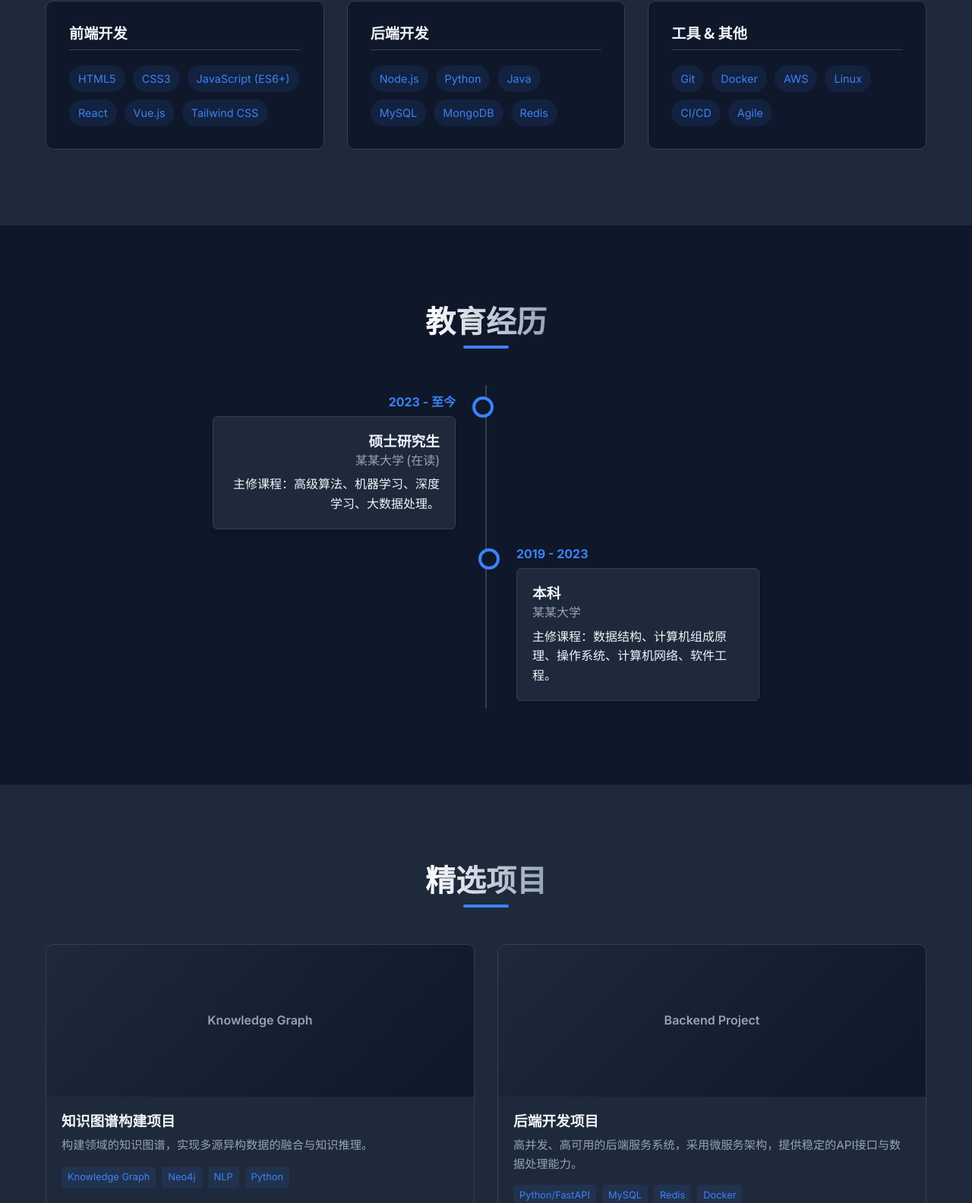
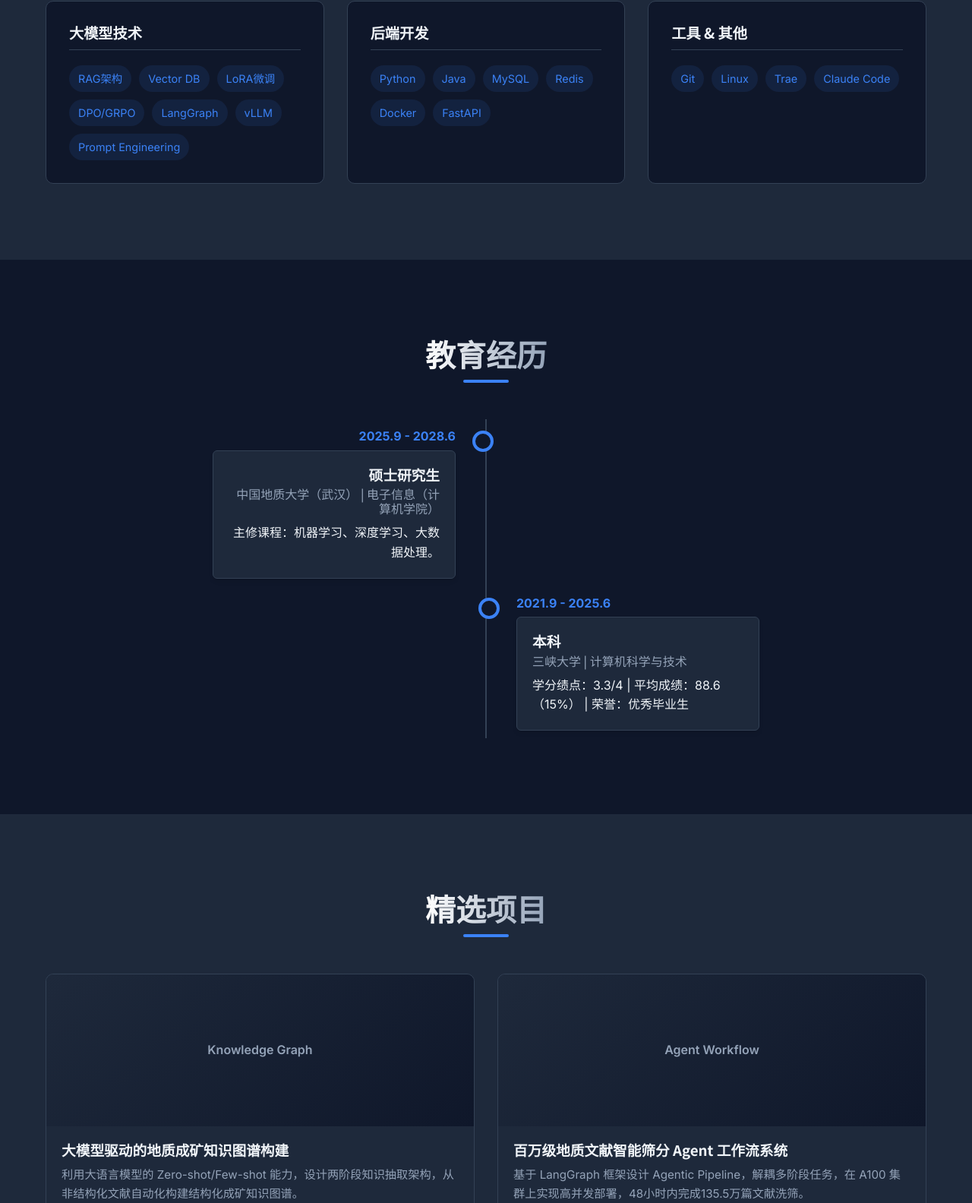
Before and after one commit to Kky6/kky6.github.io, a plain HTML site: page portfolio.html in a window 1280 px wide. Shown: the part 1610-3194 px from the top of the page at 76% size. Drawn offline with Linux system fonts and the light colour scheme.

Commit message:
update:内容变更

```diff
--- a/portfolio.html
+++ b/portfolio.html
@@ -70,7 +70,7 @@
                 </div>
                 <div class="social-links">
                     <a href="https://github.com/kky6" target="_blank" class="icon-btn"><i class="fab fa-github"></i></a>
-                    <button class="icon-btn copy-btn" data-text="kky0603@qq.com">
+                    <button class="icon-btn copy-btn" data-text="1983283904@qq.com">
                         <i class="fas fa-envelope"></i>
                         <span class="tooltip">点击复制</span>
                     </button>
@@ -90,20 +90,20 @@
                 <div class="about-text">
                     <p>
                         我是一名充满激情的开发者，拥有扎实的技术背景和解决问题的能力。
-                        我喜欢探索新技术，并将其应用于实际项目中。
-                        在过去的几年里，我参与了多个项目的开发，积累了丰富的经验。
+                        我拥有扎实的专业基础，参与过多次团队项目，积累了丰富的团队协作与沟通经验。
+                        学习能力强，能快速掌握新技术并应用；具备良好的问题解决能力和适应能力。
                     </p>
                     <p>
-                        除了编程，我还喜欢[兴趣爱好]，这些爱好让我在工作中保持创造力。
-                        我相信持续学习是保持竞争力的关键。
+                        工作严谨认真，责任心强；积极投入志愿活动和体育运动，热爱生活。
+                        我相信持续学习是保持竞争力的关键，目前专注于大模型应用与后端开发领域。
                     </p>
                     <div class="stats">
                         <div class="stat-item">
                             <span class="number">3+</span>
-                            <span class="label">年经验</span>
+                            <span class="label">年项目经验</span>
                         </div>
                         <div class="stat-item">
-                            <span class="number">10+</span>
+                            <span class="number">5+</span>
                             <span class="label">完成项目</span>
                         </div>
                     </div>
@@ -117,28 +117,29 @@
         <div class="container">
             <h2 class="section-title">专业技能</h2>
             <div class="skills-grid">
-                <!-- Frontend -->
+                <!-- AI/LLM -->
                 <div class="skill-category">
-                    <h3>前端开发</h3>
+                    <h3>大模型技术</h3>
                     <div class="skill-tags">
-                        <span>HTML5</span>
-                        <span>CSS3</span>
-                        <span>JavaScript (ES6+)</span>
-                        <span>React</span>
-                        <span>Vue.js</span>
-                        <span>Tailwind CSS</span>
+                        <span>RAG架构</span>
+                        <span>Vector DB</span>
+                        <span>LoRA微调</span>
+                        <span>DPO/GRPO</span>
+                        <span>LangGraph</span>
+                        <span>vLLM</span>
+                        <span>Prompt Engineering</span>
                     </div>
                 </div>
                 <!-- Backend -->
                 <div class="skill-category">
                     <h3>后端开发</h3>
                     <div class="skill-tags">
-                        <span>Node.js</span>
                         <span>Python</span>
                         <span>Java</span>
                         <span>MySQL</span>
-                        <span>MongoDB</span>
                         <span>Redis</span>
+                        <span>Docker</span>
+                        <span>FastAPI</span>
                     </div>
                 </div>
                 <!-- Tools -->
@@ -146,11 +147,9 @@
                     <h3>工具 & 其他</h3>
                     <div class="skill-tags">
                         <span>Git</span>
-                        <span>Docker</span>
-                        <span>AWS</span>
                         <span>Linux</span>
-                        <span>CI/CD</span>
-                        <span>Agile</span>
+                        <span>Trae</span>
+                        <span>Claude Code</span>
                     </div>
                 </div>
             </div>
@@ -163,19 +162,19 @@
             <h2 class="section-title">教育经历</h2>
             <div class="timeline">
                 <div class="timeline-item">
-                    <div class="timeline-date">2023 - 至今</div>
+                    <div class="timeline-date">2025.9 - 2028.6</div>
                     <div class="timeline-content">
                         <h3>硕士研究生</h3>
-                        <h4>某某大学 (在读)</h4>
-                        <p>主修课程：高级算法、机器学习、深度学习、大数据处理。</p>
+                        <h4>中国地质大学（武汉） | 电子信息（计算机学院）</h4>
+                        <p>主修课程：机器学习、深度学习、大数据处理。</p>
                     </div>
                 </div>
                 <div class="timeline-item">
-                    <div class="timeline-date">2019 - 2023</div>
+                    <div class="timeline-date">2021.9 - 2025.6</div>
                     <div class="timeline-content">
                         <h3>本科</h3>
-                        <h4>某某大学</h4>
-                        <p>主修课程：数据结构、计算机组成原理、操作系统、计算机网络、软件工程。</p>
+                        <h4>三峡大学 | 计算机科学与技术</h4>
+                        <p>学分绩点：3.3/4 | 平均成绩：88.6（15%） | 荣誉：优秀毕业生</p>
                     </div>
                 </div>
             </div>
@@ -190,20 +189,18 @@
                 <!-- Project 1 -->
                 <div class="project-card">
                     <div class="project-image">
-                        <!-- Placeholder for project image -->
                         <div class="img-placeholder">Knowledge Graph</div>
                     </div>
                     <div class="project-info">
-                        <h3>知识图谱构建项目</h3>
-                        <p>构建领域的知识图谱，实现多源异构数据的融合与知识推理。</p>
+                        <h3>大模型驱动的地质成矿知识图谱构建</h3>
+                        <p>利用大语言模型的 Zero-shot/Few-shot 能力，设计两阶段知识抽取架构，从非结构化文献自动化构建结构化成矿知识图谱。</p>
                         <div class="project-tags">
                             <span>Knowledge Graph</span>
-                            <span>Neo4j</span>
-                            <span>NLP</span>
-                            <span>Python</span>
+                            <span>NER</span>
+                            <span>SFT/RLHF</span>
+                            <span>Qwen3</span>
                         </div>
                         <div class="project-links">
-                            <a href="#" class="btn-sm"><i class="fab fa-github"></i> 源码</a>
                             <a href="#" class="btn-sm"><i class="fas fa-file-alt"></i> 详情</a>
                         </div>
                     </div>
@@ -211,19 +208,18 @@
                 <!-- Project 2 -->
                 <div class="project-card">
                     <div class="project-image">
-                        <div class="img-placeholder">Backend Project</div>
+                        <div class="img-placeholder">Agent Workflow</div>
                     </div>
                     <div class="project-info">
-                        <h3>后端开发项目</h3>
-                        <p>高并发、高可用的后端服务系统，采用微服务架构，提供稳定的API接口与数据处理能力。</p>
+                        <h3>百万级地质文献智能筛分 Agent 工作流系统</h3>
+                        <p>基于 LangGraph 框架设计 Agentic Pipeline，解耦多阶段任务，在 A100 集群上实现高并发部署，48小时内完成135.5万篇文献洗筛。</p>
                         <div class="project-tags">
-                            <span>Python/FastAPI</span>
-                            <span>MySQL</span>
-                            <span>Redis</span>
-                            <span>Docker</span>
+                            <span>LangGraph</span>
+                            <span>vLLM</span>
+                            <span>Qwen-VL</span>
+                            <span>Multi-Agent</span>
                         </div>
                         <div class="project-links">
-                            <a href="#" class="btn-sm"><i class="fab fa-github"></i> 源码</a>
                             <a href="#" class="btn-sm"><i class="fas fa-file-alt"></i> 详情</a>
                         </div>
                     </div>
@@ -239,8 +235,8 @@
             <div class="contact-content">
                 <p>欢迎随时联系我。</p>
                 <div class="contact-info">
-                    <button class="contact-item copy-btn" data-text="kky0603@qq.com">
-                        <i class="fas fa-envelope"></i> kky0603@qq.com
+                    <button class="contact-item copy-btn" data-text="1983283904@qq.com">
+                        <i class="fas fa-envelope"></i> 1983283904@qq.com
                         <span class="tooltip">点击复制</span>
                     </button>
                     <button class="contact-item copy-btn" data-text="18371363389">
@@ -253,7 +249,7 @@
                     <h3>获取简历</h3>
                     <div class="resume-btns">
                         <a href="#" class="btn primary-btn"><i class="fas fa-download"></i> Python后端开发</a>
-                        <a href="#" class="btn primary-btn"><i class="fas fa-download"></i> 大模型应用算法</a>
+                        <a href="https://wx.mail.qq.com/s?k=_q-t7EAPYjw7oan9bJ" target="_blank" class="btn primary-btn"><i class="fas fa-download"></i> 大模型应用算法</a>
                     </div>
                 </div>
 
```
Also changed, not shown: index.html (+1 -1 lines), 1 other file.
